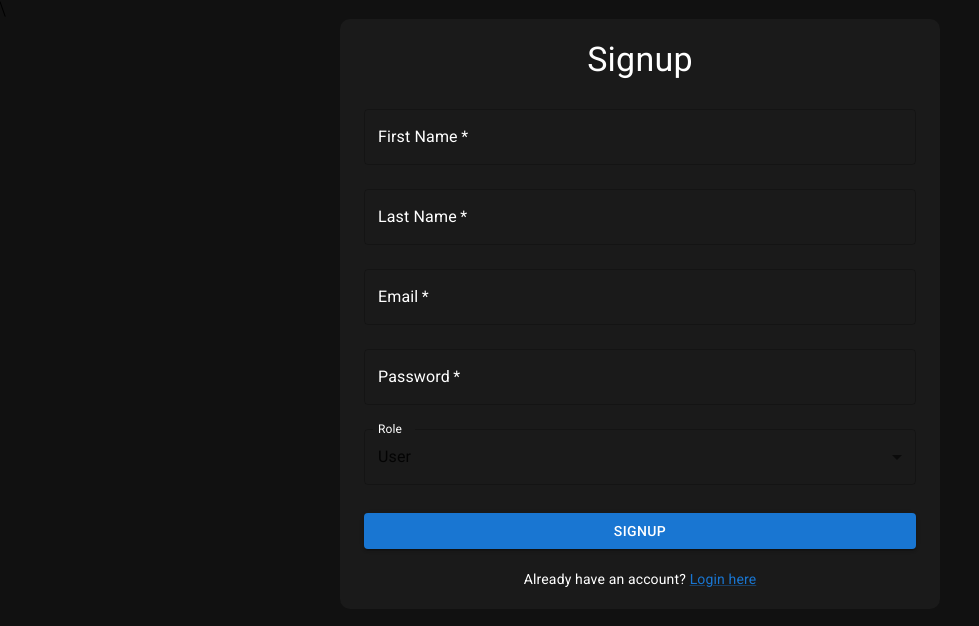
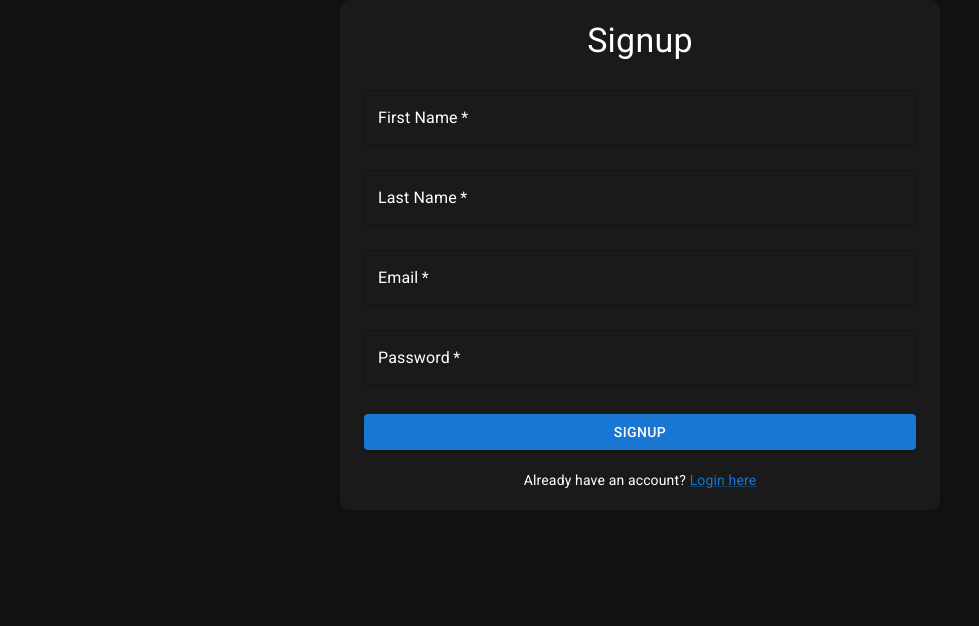
Before and after one commit to Suyashaa14/MRWRA-frontend, a React (Create React App) app: page / in a window 1280 px wide. Shown: the top 626 px of the page, without its empty margins (0-979 px from the left). Built offline with nearby package versions, Linux system fonts and the light colour scheme.

Commit message:
add admin button created

```diff
--- a/public/index.html
+++ b/public/index.html
@@ -2,7 +2,7 @@
 <html lang="en">
   <head>
     <meta charset="utf-8" />
-    <link rel="icon" href="%PUBLIC_URL%/favicon.png" />\
+    <link rel="icon" href="%PUBLIC_URL%/favicon.png" />
     <link rel="stylesheet" href="https://cdnjs.cloudflare.com/ajax/libs/font-awesome/6.0.0-beta3/css/all.min.css" integrity="sha384-KyZXEAg3QhqLMpG8r+Be+2uXyJGZo3pZB1M+1v5vZlp8iVv+Smc9bSv2xa3z/AUA" crossorigin="anonymous">
 
     <meta name="viewport" content="width=device-width, initial-scale=1" />
--- a/src/Pages/Login.js
+++ b/src/Pages/Login.js
@@ -33,7 +33,6 @@ const LoginForm = () => {
       const response = await axios.post("http://localhost:8005/auth/login", {
         email,
         password,
-        role: "user",
       });
 
       const { token } = response.data;
--- a/src/Pages/Movies.js
+++ b/src/Pages/Movies.js
@@ -132,26 +132,44 @@ import Footer from "./Components/Footer";
 import "./Components/styles/MovieStyles.css";
 import RandomMoviePicker from "./RandomMoviePicker";
 import axios from "axios";
+import jwtDecode from "jwt-decode";
+import { useNavigate } from "react-router-dom";
 
 const MoviePage = () => {
+  const navigate = useNavigate();
   const [list, setList] = useState([]);
   const [searchText, setSearchText] = useState("");
+  const [userData, setUserData] = useState("");
   const [movies, setMovies] = useState([]);
 
   useEffect(() => {
+    getUserData();
+    getAllMovies();
+  }, []);
+
+  const getUserData = () => {
+    const storedToken = localStorage.getItem('token');
+    if (storedToken) {
+      const decodedToken = jwtDecode(storedToken);
+      setUserData(decodedToken);
+    }
+  }
+  const getAllMovies = () => {
     axios
-      .get("/movies")
+      .get("http://localhost:8005/movies")
       .then((response) => {
         setMovies(response.data);
       })
       .catch((error) => {
         console.error("Error fetching data: ", error);
       });
-  }, []);
-
+  }
   const filteredMovies = movies.filter((movie) =>
     movie.title.toLowerCase().includes(searchText.toLowerCase())
   );
+   const handleAddAdmin = () => {
+    navigate("/home");
+   }
 
   return (
     <>
@@ -180,6 +198,15 @@ const MoviePage = () => {
             </div>
           </div>
         </div>
+        {
+          userData.role == "user" ?
+          (
+          <button className="button" onClick={handleAddAdmin}>
+            Add Admin
+          </button>
+          ) :
+          ("")
+        }
         <RandomMoviePicker list={list} />
         <div className="container-fluid HomeMovies">
           <h1 style={{ textAlign: "center" }}>Movies</h1>
--- a/src/Pages/Signup.js
+++ b/src/Pages/Signup.js
@@ -20,7 +20,6 @@ const Signup = () => {
   const [lastName, setLastName] = useState("");
   const [email, setEmail] = useState("");
   const [password, setPassword] = useState("");
-  const [role, setRole] = useState("user");
   const [error, setError] = useState("");
   const [openSnackbar, setOpenSnackbar] = useState(false);
   const [snackbarMessage, setSnackbarMessage] = useState("");
@@ -42,7 +41,6 @@ const Signup = () => {
         lastName,
         email,
         password,
-        role,
       });
 
       // Show success message and open success Snackbar
@@ -111,21 +109,6 @@ const Signup = () => {
           required
           InputLabelProps={{ style: { color: "#fff" } }}
         />
-        <FormControl variant="outlined" fullWidth margin="normal">
-          <InputLabel id="role-label" style={{ color: "#fff" }}>
-            Role
-          </InputLabel>
-          <Select
-            labelId="role-label"
-            label="Role"
-            value={role}
-            onChange={(e) => setRole(e.target.value)}
-            required
-          >
-            <MenuItem value="user">User</MenuItem>
-            <MenuItem value="admin">Admin</MenuItem>
-          </Select>
-        </FormControl>
         <Button
           type="submit"
           variant="contained"
```
